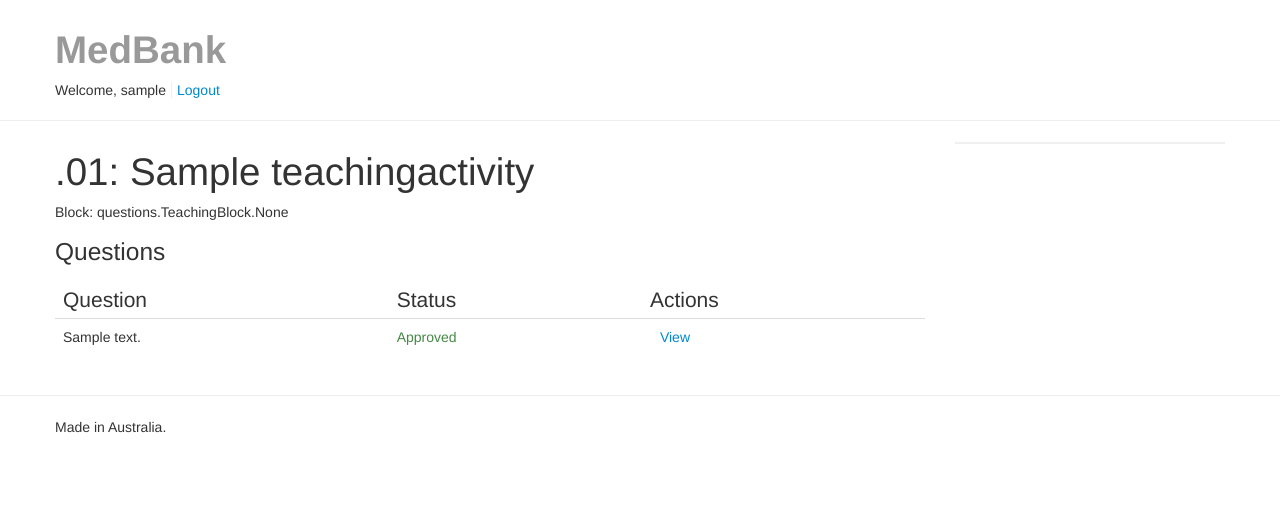
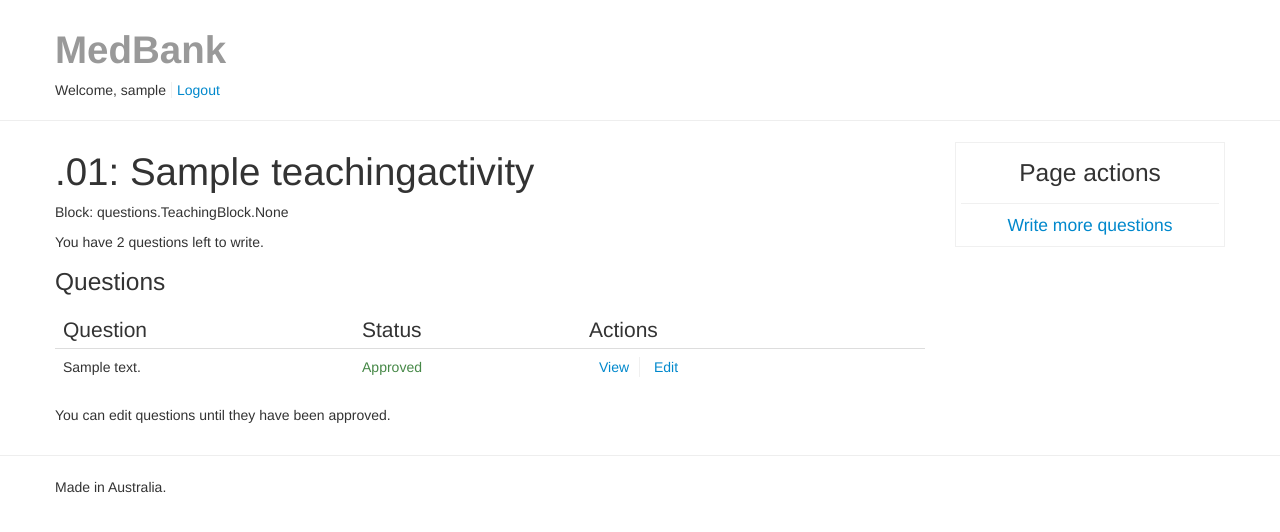
Before and after one commit to McHogardty/MedBank, a Django app: page /questions/ta/1/ in a window 1280 px wide. Shown: the top 532 px of the page. Run offline with Django 3.2, Linux system fonts and the light colour scheme; a user stored in the database is signed in; tables that the repository leaves empty hold one stand-in row (values such as "Sample post"); parts of the project's set-up code (start-up, migrations or seed data) failed here and were passed over.

Commit message:
Updating for new student model

```diff
--- a/questions/templates/all.html
+++ b/questions/templates/all.html
@@ -80,7 +80,7 @@
                 {% if t %}
             <td class="options-menu table-span1">
                 {% if t.question_writer %}
-                    {% if user == t.question_writer %}
+                    {% if user.student == t.question_writer %}
                         <div class="text-center text-success assigned" id="div_{{ t.id }}">
                             Assigned
                     {% else %}
--- a/questions/templates/all2.html
+++ b/questions/templates/all2.html
@@ -110,8 +110,8 @@
                             View
                         </a>
                     </span>
-                    <span class="pull-right{% if t.question_writer %} {% if t.question_writer == user %}text-success{% else %}loading{% endif %}{% endif %}">
-                        {% if t.question_writer %}{% if t.question_writer == user %}Assigned{% else %}Unavailable{% endif %}{% else %}<a data-url="{% url 'questions.views.signup' ta_id=t.id %}">Assign to me</a>{% endif %}
+                    <span class="pull-right{% if t.question_writer %} {% if t.question_writer == user.student %}text-success{% else %}loading{% endif %}{% endif %}">
+                        {% if t.question_writer %}{% if t.question_writer == user.student %}Assigned{% else %}Unavailable{% endif %}{% else %}<a data-url="{% url 'questions.views.signup' ta_id=t.id %}">Assign to me</a>{% endif %}
                     </span>
                 </div>
             {% endif %}
--- a/questions/templates/view.html
+++ b/questions/templates/view.html
@@ -10,7 +10,7 @@
 
 {% block actions %}
     <h3 class="thin">Page actions</h3>
-    <a class="action" href="{% url 'view' ta_id=question.teaching_activity.id pk=question.id %}{% if not show %}?show{% endif %}">{% if show %}Hide{% else %}Show{% endif %} answer</a>{% if question.pending and question.creator == user %}
+    <a class="action" href="{% url 'view' ta_id=question.teaching_activity.id pk=question.id %}{% if not show %}?show{% endif %}">{% if show %}Hide{% else %}Show{% endif %} answer</a>{% if question.pending and question.creator == user.student %}
     <a class="action" href="{% url 'edit' ta_id=question.teaching_activity.id pk=question.id %}">Edit question</a>
     {% endif %}<a class="action" href="{% url 'ta' pk=question.teaching_activity.id %}">Back to activity</a>
 
--- a/questions/templates/view_ta.html
+++ b/questions/templates/view_ta.html
@@ -1,11 +1,11 @@
 {% extends "base_with_actions.html" %}
 {% load custom_filters %}
 
-{% block actions %}{% if not object.question_writer or object.question_writer == user and not object.questions.count >= max_questions %}
+{% block actions %}{% if not object.question_writer or object.question_writer == user.student and not object.questions.count >= max_questions %}
         <h3 class="thin">Page actions</h3>
     {% endif %}{% if not object.question_writer %}
         <a class="action" href="{% url 'questions.views.signup' ta_id=object.id %}">Assign to me</a>
-    {% endif %}{% if object.question_writer == user and not object.questions.count >= max_questions %}
+    {% endif %}{% if object.question_writer == user.student and not object.questions.count >= max_questions %}
         <a class="action" href="{% url 'new' ta_id=object.id %}">Write{% if object.questions.count %} more {% else %} {% endif %}questions</a>
     {% endif %}
 {% endblock actions %}
@@ -17,7 +17,7 @@
     {% if not object.question_writer %}
         <p>Nobody has assigned themselves to write questions for this activity yeobject.</p>
     {% endif %}
-    {% if object.question_writer == user %}
+    {% if object.question_writer == user.student %}
         {% if object.questions.count == max_questions %}
             Thankyou, you've given us enough questions for this teaching activity!
         {% else %}
@@ -41,7 +41,7 @@
         <td class="question-body">{{ q.body }}</td>
         <td><div class="{% if q.pending %}text-warning{% else %}text-success{% endif %}">{{ q.get_status_display }}</div></td>
         <td class="actions">
-            <a class="action" href="{% url 'view' ta_id=object.id pk=q.id %}{% if perms.questions.can_approve %}?show{% endif %}">View</a>{% if q.creator == user %}
+            <a class="action" href="{% url 'view' ta_id=object.id pk=q.id %}{% if perms.questions.can_approve %}?show{% endif %}">View</a>{% if q.creator == user.student %}
             <a class="action" href="{% url 'edit' ta_id=object.id pk=q.id %}">Edit</a>
             {% endif %}
         </td>
@@ -52,7 +52,7 @@
     {% empty %}
     <p>No questions have been submitted for this teaching activity yet.</p>
     {% endfor %}
-    {% if object.question_writer == user %}
+    {% if object.question_writer == user.student %}
         <p>You can edit questions until they have been approved.</p>
     {% endif %}
 {% endblock maincontent %}
--- a/questions/views.py
+++ b/questions/views.py
@@ -82,7 +82,7 @@ def admin(request):
 def check_ta_perm_for_question(ta_id, u):
     ta = get_object_or_404(models.TeachingActivity, pk=ta_id)
 
-    if not ta.question_writer == u:
+    if not ta.question_writer == u.student:
         raise PermissionDenied
 
     return ta
@@ -96,7 +96,7 @@ class NewQuestion(CreateView):
 
     def dispatch(self, request, *args, **kwargs):
         self.ta = check_ta_perm_for_question(self.kwargs['ta_id'], self.request.user)
-        if models.Question.objects.filter(teaching_activity=self.ta, creator=request.user).count() >= settings.QUESTIONS_PER_USER:
+        if models.Question.objects.filter(teaching_activity=self.ta, creator=request.user.student).count() >= settings.QUESTIONS_PER_USER:
             messages.warning(request, "You have already submitted %d questions for this teaching activity." % settings.QUESTIONS_PER_USER)
             return redirect('ta', pk=self.ta.id)
 
@@ -104,7 +104,7 @@ class NewQuestion(CreateView):
 
     def get_initial(self):
         i = super(NewQuestion, self).get_initial().copy()
-        i.update({'teaching_activity': self.ta, 'creator': self.request.user})
+        i.update({'teaching_activity': self.ta, 'creator': self.request.user.student})
         return i
 
     def get_success_url(self):
@@ -128,7 +128,7 @@ class UpdateQuestion(UpdateView):
     def get_object(self):
         o = super(UpdateQuestion, self).get_object()
 
-        if o.creator != self.request.user:
+        if o.creator != self.request.user.student:
             raise PermissionDenied
 
         return o
@@ -151,7 +151,7 @@ def signup(request, ta_id):
             messages.error(request, "Hmm... that teaching activity could not be found.")
             return redirect("questions.views.home")
 
-    if ta.question_writer and ta.question_writer != request.user:
+    if ta.question_writer and ta.question_writer != request.user.student:
         if request.is_ajax():
             return HttpResponse(
                 json.dumps({
```
